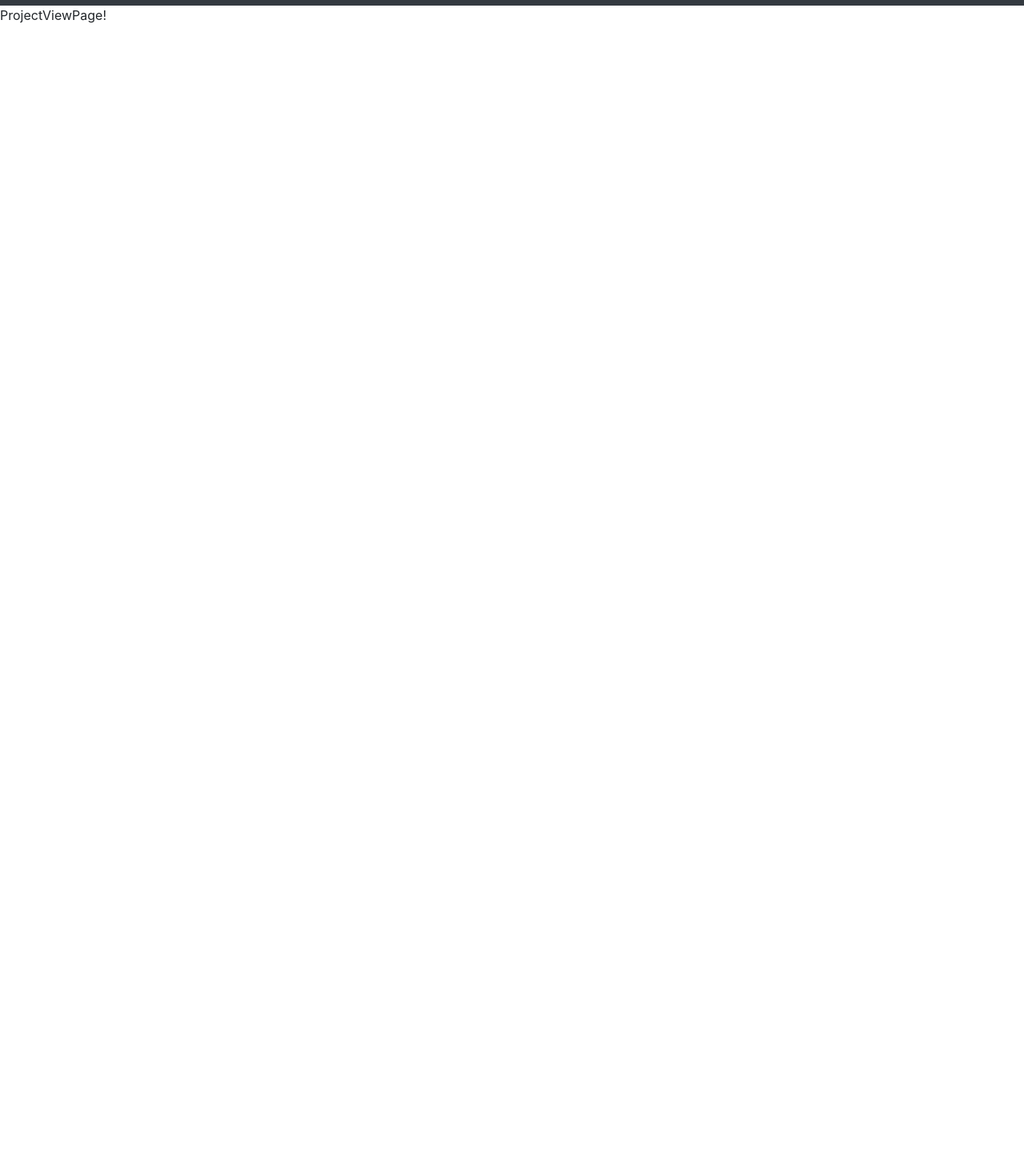
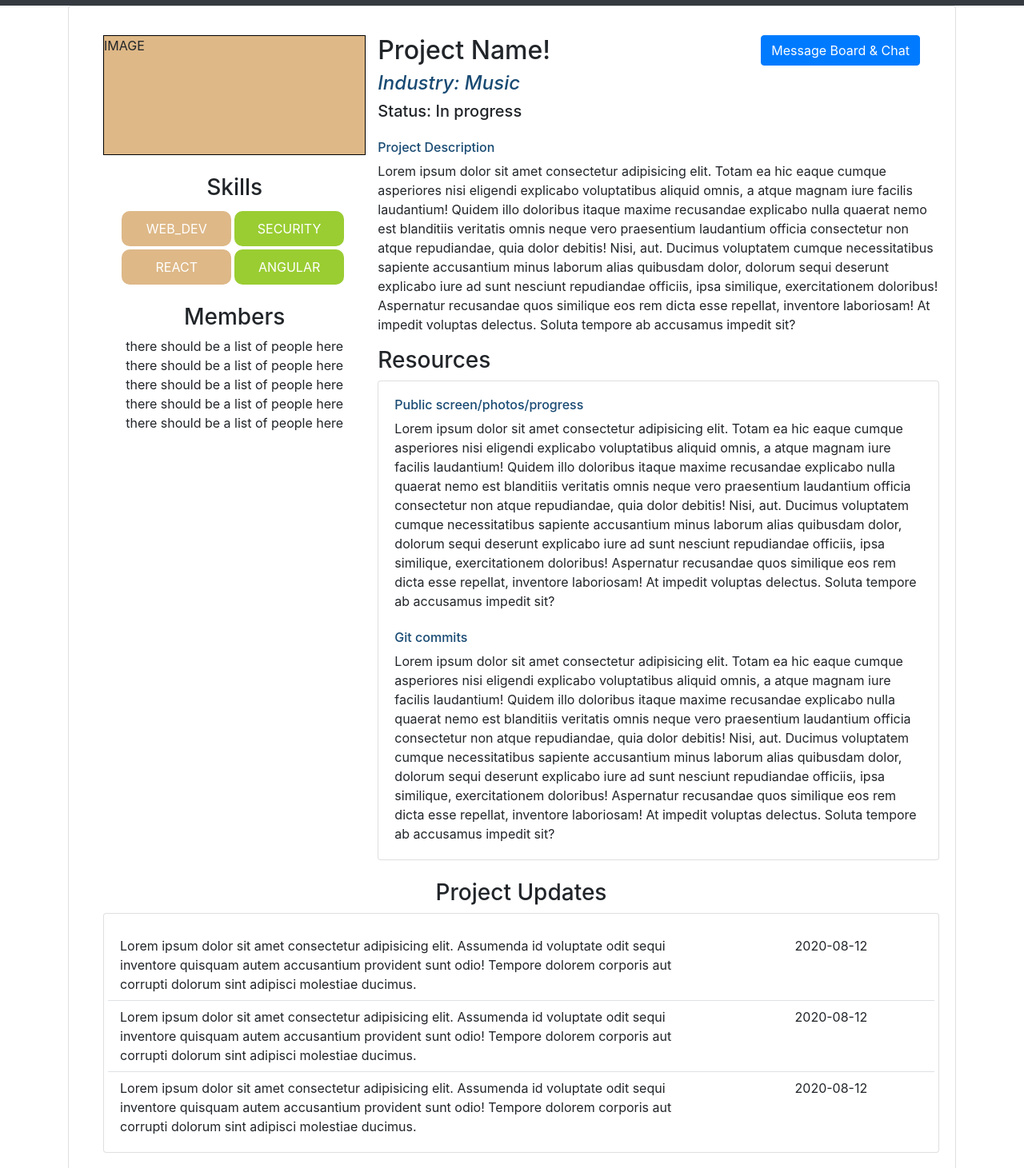
Before and after one commit to xtrmil/lagalt, a React (Create React App) app in the folder client/: page /project in a window 1280 px wide. Shown: the part 49-1510 px from the top of the page at 80% size. Before the commit the page ends 800 px from the top, so only its background shows below. Built offline with nearby package versions, Linux system fonts and the light colour scheme.

Commit message:
feat: Fixed a bug on project form and created project view

```diff
--- a/client/src/components/ProjectForm.jsx
+++ b/client/src/components/ProjectForm.jsx
@@ -24,7 +24,7 @@ const ProjectForm = () => {
   const onFormSubmit = (values) => {
     const project = {
       ...values,
-      industry: values.industry.value,
+      industry: values.industry,
       skills: values.skills.map((skill) => skill.value),
     };
     console.log(project);
@@ -77,7 +77,7 @@ const ProjectForm = () => {
               errors={errors}
               setFieldTouched={setFieldTouched}
               setFieldValue={setFieldValue}
-              isMulti={false}
+              isMulti={true}
             ></SelectInput>
             <TextInput
               type="text"
--- a/client/src/components/form/SelectInput.jsx
+++ b/client/src/components/form/SelectInput.jsx
@@ -32,8 +32,7 @@ const SelectInput = (props) => {
           setFieldTouched(name);
         }}
         onChange={(opt) => {
-          console.log(opt);
-          setFieldValue(name, opt);
+          isMulti ? setFieldValue(name, opt) : setFieldValue(name, opt.value);
         }}
         styles={selectBorderColor(errors, touched, values, name)}
       ></Select>
--- a/client/src/pages/ProjectViewPage.jsx
+++ b/client/src/pages/ProjectViewPage.jsx
@@ -1,6 +1,169 @@
-import React from 'react';
+import React, { useState } from 'react';
+import { Card, Col, Container, Row, Button, Modal, Form } from 'react-bootstrap';
 
 const ProjectViewPage = (props) => {
-  return <div>ProjectViewPage!</div>;
+  const [showJoinModal, setShowJoinModal] = useState(false);
+  const isAdmin = false;
+  const loggedIn = true;
+  const memberOf = true;
+  const skills = ['WEB_DEV', 'SECURITY', 'REACT', 'ANGULAR'];
+  const placeholdertext =
+    'Lorem ipsum dolor sit amet consectetur adipisicing elit. Totam ea hic eaque cumque asperiores nisi eligendi explicabo voluptatibus aliquid omnis, a atque magnam iure facilis laudantium! Quidem illo doloribus itaque maxime recusandae explicabo nulla quaerat nemo est blanditiis veritatis omnis neque vero praesentium laudantium officia consectetur non atque repudiandae, quia dolor debitis! Nisi, aut. Ducimus voluptatem cumque necessitatibus sapiente accusantium minus laborum alias quibusdam dolor, dolorum sequi deserunt explicabo iure ad sunt nesciunt repudiandae officiis, ipsa similique, exercitationem doloribus! Aspernatur recusandae quos similique eos rem dicta esse repellat, inventore laboriosam! At impedit voluptas delectus. Soluta tempore ab accusamus impedit sit?';
+
+  const skillsList = skills.map((skill, index) => {
+    return (
+      <Col
+        sm={5}
+        className={
+          index % 2 == 0 ? 'mr-1 mt-1 skill odd text-center' : 'mr-1 mt-1 skill text-center'
+        }
+        key={index}
+      >
+        {skill}
+      </Col>
+    );
+  });
+
+  const onJoinClick = () => {
+    setShowJoinModal(true);
+  };
+  const hideJoinModal = () => {
+    setShowJoinModal(false);
+  };
+  return (
+    <Container className="justify-content-center">
+      <Modal show={showJoinModal} onHide={hideJoinModal}>
+        <Modal.Body className="mx-3">
+          <h2 className="text-center mb-5">Apply to this project</h2>
+          <Form>
+            <Form.Group>
+              <Form.Label>Motivation</Form.Label>
+              <Form.Control type="text" as="textarea"></Form.Control>
+            </Form.Group>
+            <Form.Group>
+              <Form.Label></Form.Label>
+            </Form.Group>
+            <Button type="submit" variant="success">
+              Apply now!
+            </Button>
+          </Form>
+        </Modal.Body>
+      </Modal>
+      <Card>
+        <Card.Body>
+          <Row className="mt-3 ml-2">
+            <Col sm={4}>
+              <div className="imgplaceholder mb-4">IMAGE</div>
+              <div className="mb-4">
+                <h3 className="mb-2 text-center">Skills</h3>
+                <div className="text-center">{skillsList}</div>
+              </div>
+              <h3 className="mb-2 text-center">Members</h3>
+              <div className="text-center">
+                <div>there should be a list of people here</div>
+                <div>there should be a list of people here</div>
+                <div>there should be a list of people here</div>
+                <div>there should be a list of people here</div>
+                <div>there should be a list of people here</div>
+              </div>
+            </Col>
+            <Col sm={8} className="pl-0">
+              <Row className="no-gutters">
+                <Col sm={8}>
+                  <h2>Project Name!</h2>
+                  <h4>
+                    <i>Industry: Music</i>
+                  </h4>
+                  <h5>Status: In progress</h5>
+                </Col>
+                <Col sm={4}>
+                  <div className="mr-4 text-right">
+                    {loggedIn && !memberOf && (
+                      <Button variant="success" onClick={onJoinClick}>
+                        Join!
+                      </Button>
+                    )}
+                    {loggedIn && isAdmin && <Button className="mb-2">Settings</Button>}
+                    {loggedIn && memberOf && <Button>Message Board & Chat</Button>}
+                  </div>
+                </Col>
+              </Row>
+              <Row className="mt-3 no-gutters">
+                <h6>Project Description</h6>
+                <div>{placeholdertext}</div>
+              </Row>
+              {loggedIn && memberOf && (
+                <Row className=" mt-3 no-gutters">
+                  <h3>Resources</h3>
+                  <Card>
+                    <Card.Body>
+                      <Row className="mb-4 no-gutters">
+                        <h6>Public screen/photos/progress</h6>
+                        <div>{placeholdertext}</div>
+                      </Row>
+                      <Row className="no-gutters">
+                        <h6>Git commits</h6>
+                        <div>{placeholdertext}</div>
+                      </Row>
+                    </Card.Body>
+                  </Card>
+                </Row>
+              )}
+            </Col>
+          </Row>
+          <Row className="ml-2 mt-4 justify-content-center">
+            <Col sm={12}>
+              <div className="text-center">
+                <h3>Project Updates</h3>
+              </div>
+              <Card>
+                <Card.Body>
+                  <Row className="border-bottom pb-2 mt-2">
+                    <Col sm={9}>
+                      <div>
+                        Lorem ipsum dolor sit amet consectetur adipisicing elit. Assumenda id
+                        voluptate odit sequi inventore quisquam autem accusantium provident sunt
+                        odio! Tempore dolorem corporis aut corrupti dolorum sint adipisci molestiae
+                        ducimus.
+                      </div>
+                    </Col>
+                    <Col sm={3} className="text-center">
+                      <div>2020-08-12</div>
+                    </Col>
+                  </Row>
+                  <Row className="border-bottom pb-2 mt-2">
+                    <Col sm={9}>
+                      <div>
+                        Lorem ipsum dolor sit amet consectetur adipisicing elit. Assumenda id
+                        voluptate odit sequi inventore quisquam autem accusantium provident sunt
+                        odio! Tempore dolorem corporis aut corrupti dolorum sint adipisci molestiae
+                        ducimus.
+                      </div>
+                    </Col>
+                    <Col sm={3} className=" text-center">
+                      <div>2020-08-12</div>
+                    </Col>
+                  </Row>
+                  <Row className="mt-2">
+                    <Col sm={9}>
+                      <div>
+                        Lorem ipsum dolor sit amet consectetur adipisicing elit. Assumenda id
+                        voluptate odit sequi inventore quisquam autem accusantium provident sunt
+                        odio! Tempore dolorem corporis aut corrupti dolorum sint adipisci molestiae
+                        ducimus.
+                      </div>
+                    </Col>
+                    <Col sm={3} className="text-center">
+                      <div>2020-08-12</div>
+                    </Col>
+                  </Row>
+                </Card.Body>
+              </Card>
+            </Col>
+          </Row>
+        </Card.Body>
+      </Card>
+    </Container>
+  );
 };
 export default ProjectViewPage;
--- a/client/src/utils/form/FormUtils.jsx
+++ b/client/src/utils/form/FormUtils.jsx
@@ -63,13 +63,5 @@ export const createProjectSchema = yup.object({
     )
     .nullable()
     .required('At least one skill is required'),
-  industry: yup
-    .array()
-    .of(
-      yup.object().shape({
-        label: yup.string().required(),
-        value: yup.string().required(),
-      }),
-    )
-    .required('Select an industry'),
+  industry: yup.string().required('Select an industry'),
 });
```
